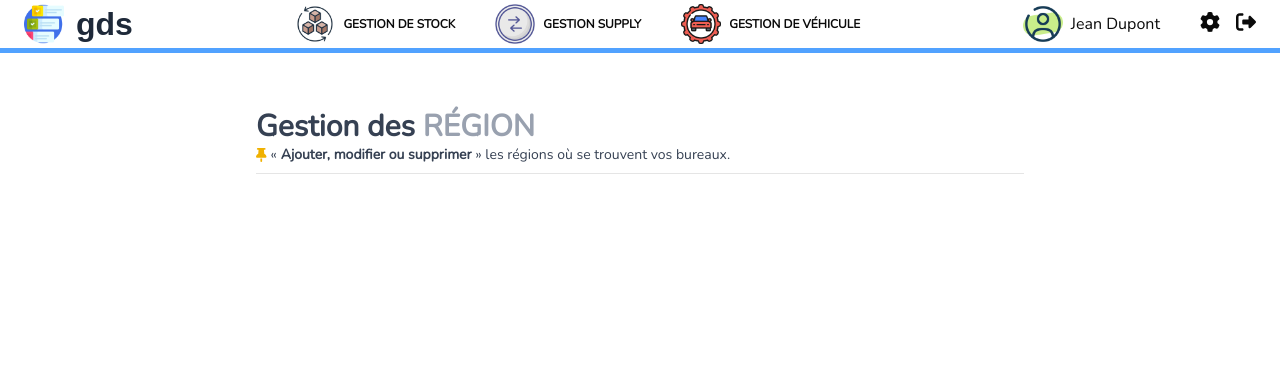
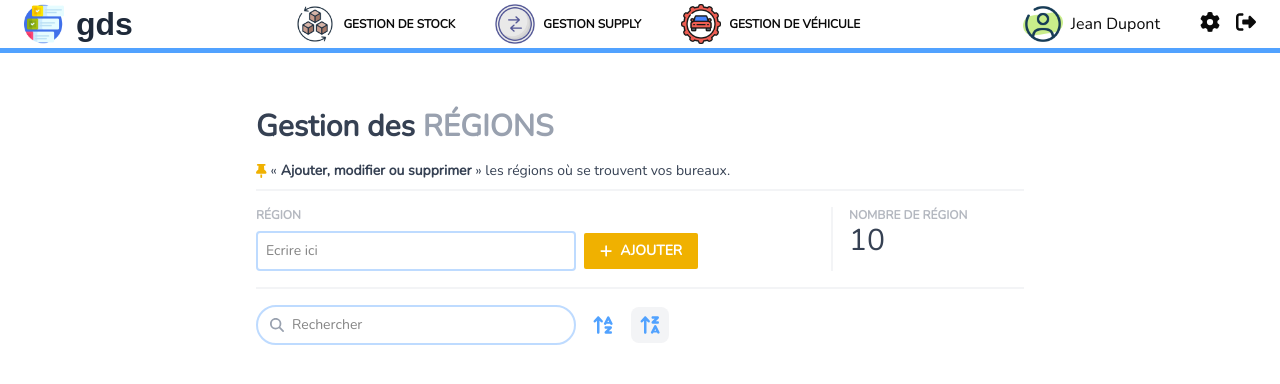
Before and after one commit to KevinAndrianarison/gds, a React (Vite) app: page /regions in a window 1280 px wide. Shown: the top 384 px of the page. Built offline with nearby package versions, Linux system fonts and the light colour scheme; a web font is replaced by a local one; what notiflix would draw is missing.

Commit message:
mercredi

```diff
--- a/package.json
+++ b/package.json
@@ -21,6 +21,7 @@
     "@radix-ui/react-dialog": "^1.1.11",
     "@radix-ui/react-slot": "^1.2.0",
     "@tailwindcss/vite": "^4.1.4",
+    "@tippyjs/react": "^4.2.6",
     "class-variance-authority": "^0.7.1",
     "clsx": "^2.1.1",
     "cobe": "^0.6.3",
--- /dev/null
+++ b/src/composants/ButtonAdd.jsx
@@ -0,0 +1,15 @@
+import React from 'react'
+import { FontAwesomeIcon } from '@fortawesome/react-fontawesome';
+import { faPlus, faSpinner } from '@fortawesome/free-solid-svg-icons';
+
+export default function ButtonAdd({ width, label, isLoad = false }) {
+    return (
+        <button className={`bg-yellow-500 py-2 px-4 flex items-center gap-2 text-white font-bold cursor-pointer rounded-xs ${width}`}>
+            {!isLoad && (
+                <FontAwesomeIcon icon={faPlus} />
+            )}
+            {isLoad && (
+                <FontAwesomeIcon icon={faSpinner} pulse />
+            )}
+            {label}</button>)
+}
--- /dev/null
+++ b/src/composants/FilterCroissant.jsx
@@ -0,0 +1,9 @@
+import React from 'react'
+import { faArrowUpAZ } from '@fortawesome/free-solid-svg-icons';
+import { FontAwesomeIcon } from '@fortawesome/react-fontawesome';
+
+export default function FilterCroissant({ isActive = false }) {
+    return (
+        <FontAwesomeIcon icon={faArrowUpAZ} className={`text-blue-400 p-2 text-xl rounded-md cursor-pointer ${isActive ? 'bg-gray-100' : "bg-white"}`} />
+    )
+}
--- /dev/null
+++ b/src/composants/FilterDecroissant.jsx
@@ -0,0 +1,9 @@
+import React from 'react'
+import { faArrowUpZA } from '@fortawesome/free-solid-svg-icons';
+import { FontAwesomeIcon } from '@fortawesome/react-fontawesome';
+
+export default function FilterDecroissant({ isActive = true }) {
+    return (
+        <FontAwesomeIcon icon={faArrowUpZA} className={`text-blue-400 p-2 text-xl rounded-md cursor-pointer ${isActive ? 'bg-gray-100' : "bg-white"}`} />
+    )
+}
--- /dev/null
+++ b/src/composants/FormRegion.jsx
@@ -0,0 +1,24 @@
+import React from 'react'
+import TitreLabel from './TitreLabel'
+import InputOn from './InputOn'
+import ButtonAdd from './ButtonAdd'
+
+export default function FormRegion() {
+    return (
+        <div className='border-b-2 py-4 border-gray-100 flex justify-between'>
+            <div className='border-r w-[75%] border-gray-100 flex'>
+                <div className='flex flex-col gap-2'>
+                    <TitreLabel titre='Région' />
+                    <div className='flex items-center gap-2'>
+                        <InputOn width="w-80" placeholder='Ecrire ici' />
+                        <ButtonAdd label='AJOUTER' />
+                    </div>
+                </div>
+
+            </div>
+            <div className='border-l w-[25%] border-gray-100 px-4'>
+                <TitreLabel titre='Nombre de région' />
+                <p className='text-3xl text-gray-700'>10</p>
+            </div>
+        </div>)
+}
--- /dev/null
+++ b/src/composants/InputOn.jsx
@@ -0,0 +1,11 @@
+import React from 'react';
+
+export default function InputOn({ width, placeholder }) {
+    return (
+        <input
+            type="text"
+            className={`focus:outline-none border-2 border-blue-200 rounded p-2 ${width}`}
+            placeholder={placeholder}
+        />
+    );
+}
--- /dev/null
+++ b/src/composants/InputSearch.jsx
@@ -0,0 +1,16 @@
+import React from 'react';
+import { FontAwesomeIcon } from '@fortawesome/react-fontawesome';
+import { faSearch } from '@fortawesome/free-solid-svg-icons';
+
+export default function InputSearch({ width ="w-80" }) {
+    return (
+        <div className={`flex items-center border-2 border-blue-200 rounded-3xl px-3 py-2 ${width} bg-white`}>
+            <FontAwesomeIcon icon={faSearch} className="text-gray-400 mr-2" />
+            <input
+                type="search"
+                className="outline-none w-full text-sm"
+                placeholder="Rechercher"
+            />
+        </div>
+    );
+}
--- a/src/composants/SideMenuLink.jsx
+++ b/src/composants/SideMenuLink.jsx
@@ -10,10 +10,10 @@ export default function SideMenuLink({ to, icon, children, onClick }) {
             className={({ isActive }) =>
                 `flex items-center gap-2 py-2 px-2 rounded cursor-pointer
                 hover:bg-blue-100
-                ${isActive ? 'bg-blue-100 text-blue-500 font-medium' : 'text-gray-500'}`
+                ${isActive ? 'bg-blue-100 text-blue-400 font-medium' : 'text-gray-500'}`
             }
         >
-            <FontAwesomeIcon icon={icon} />
+            <FontAwesomeIcon icon={icon} className='text-gray-700' />
             {children}
         </NavLink>
     );
--- /dev/null
+++ b/src/composants/TitreLabel.jsx
@@ -0,0 +1,7 @@
+import React from 'react'
+
+export default function TitreLabel({ titre }) {
+    return (
+        <h1 className='font-bold text-gray-500/50 uppercase text-xs'>{titre}</h1>
+    )
+}
--- a/src/composants/UserSection.jsx
+++ b/src/composants/UserSection.jsx
@@ -64,12 +64,12 @@ export default function UserSection({ toggleMenu, isOpen }) {
                                     <div className="logoLogin h-10 w-10"></div>
                                     <h5 className="hidden md:inline text-gray-800 text-md">gds</h5>
                                 </div>
-                                <p className='mt-2 text-xs border-b py-2'><FontAwesomeIcon icon={faFolderTree} /> GESTION DES :</p>
+                                <p className='mt-2 text-xs py-2'><FontAwesomeIcon icon={faFolderTree} /> GESTION DES </p>
                                 <div className='mt-2 font-light text-md flex flex-col gap-1'>
                                     <SideMenuLink to="/regions" icon={faGlobe} onClick={() => setSheetOpen(false)}>Régions</SideMenuLink>
                                     <SideMenuLink to="/utilisateurs" icon={faUsers} onClick={() => setSheetOpen(false)}>Utilisateurs</SideMenuLink>
                                 </div>
-                                <p className='mt-4 text-xs border-b py-2'><FontAwesomeIcon icon={faScrewdriverWrench} /> CONFIGURATION :</p>
+                                <p className='mt-4 text-xs py-2'><FontAwesomeIcon icon={faScrewdriverWrench} /> CONFIGURATION </p>
                                 <div className='mt-2 font-light text-md flex flex-col gap-1'>
                                     <SideMenuLink to="/profil" icon={faCircleUser} onClick={() => setSheetOpen(false)}>Profil</SideMenuLink>
                                     <SideMenuLink to="/application" icon={faComputer} onClick={() => setSheetOpen(false)}>Application</SideMenuLink>
--- a/src/views/Region.jsx
+++ b/src/views/Region.jsx
@@ -1,14 +1,24 @@
 import React from 'react'
+import { faThumbtack } from '@fortawesome/free-solid-svg-icons';
 import { FontAwesomeIcon } from '@fortawesome/react-fontawesome';
-import { faThumbtack } from '@fortawesome/free-solid-svg-icons';
+import FormRegion from '@/composants/FormRegion';
+import InputSearch from '@/composants/InputSearch';
+import FilterCroissant from '@/composants/FilterCroissant';
+import FilterDecroissant from '@/composants/FilterDecroissant';
 
 
 export default function Region() {
   return (
     <div className=' w-[60vw] mx-auto'>
-      <div className='border-b py-2'>
-        <h1 className='text-3xl font-bold text-gray-700 mt-10'>Gestion des <b className='text-gray-400 uppercase'>région</b></h1>
-        <p className='flex items-center gap-1 text-gray-700'><FontAwesomeIcon icon={faThumbtack} className="text-yellow-500" /> « <b>Ajouter, modifier ou supprimer</b> » les régions où se trouvent vos bureaux.</p>
+      <div className='border-b-2 border-gray-100 py-2'>
+        <h1 className='text-3xl font-bold text-gray-700 mt-10'>Gestion des <b className='text-gray-400 uppercase'>régions</b></h1>
+        <p className='flex items-center mt-4 gap-1 text-gray-700'><FontAwesomeIcon icon={faThumbtack} className="text-yellow-500" /> « <b>Ajouter, modifier ou supprimer</b> » les régions où se trouvent vos bureaux.</p>
+      </div>
+      <FormRegion />
+      <div className='mt-4 flex items-center gap-2'>
+        <InputSearch />
+        <FilterCroissant />
+        <FilterDecroissant />
       </div>
     </div>
   )
```
Also changed, not shown: 1 other file (tests, documents, lock files or other folders).
